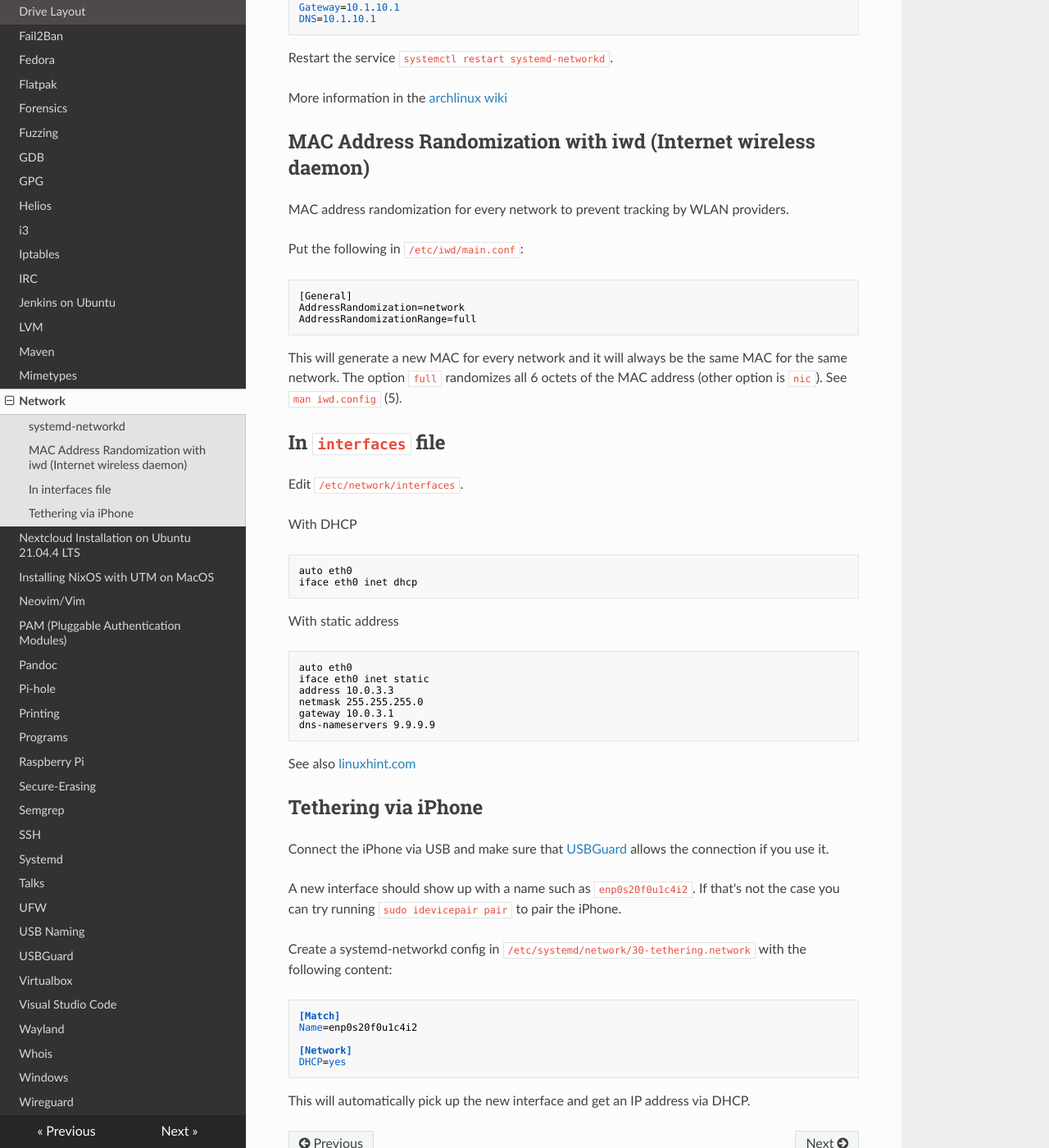
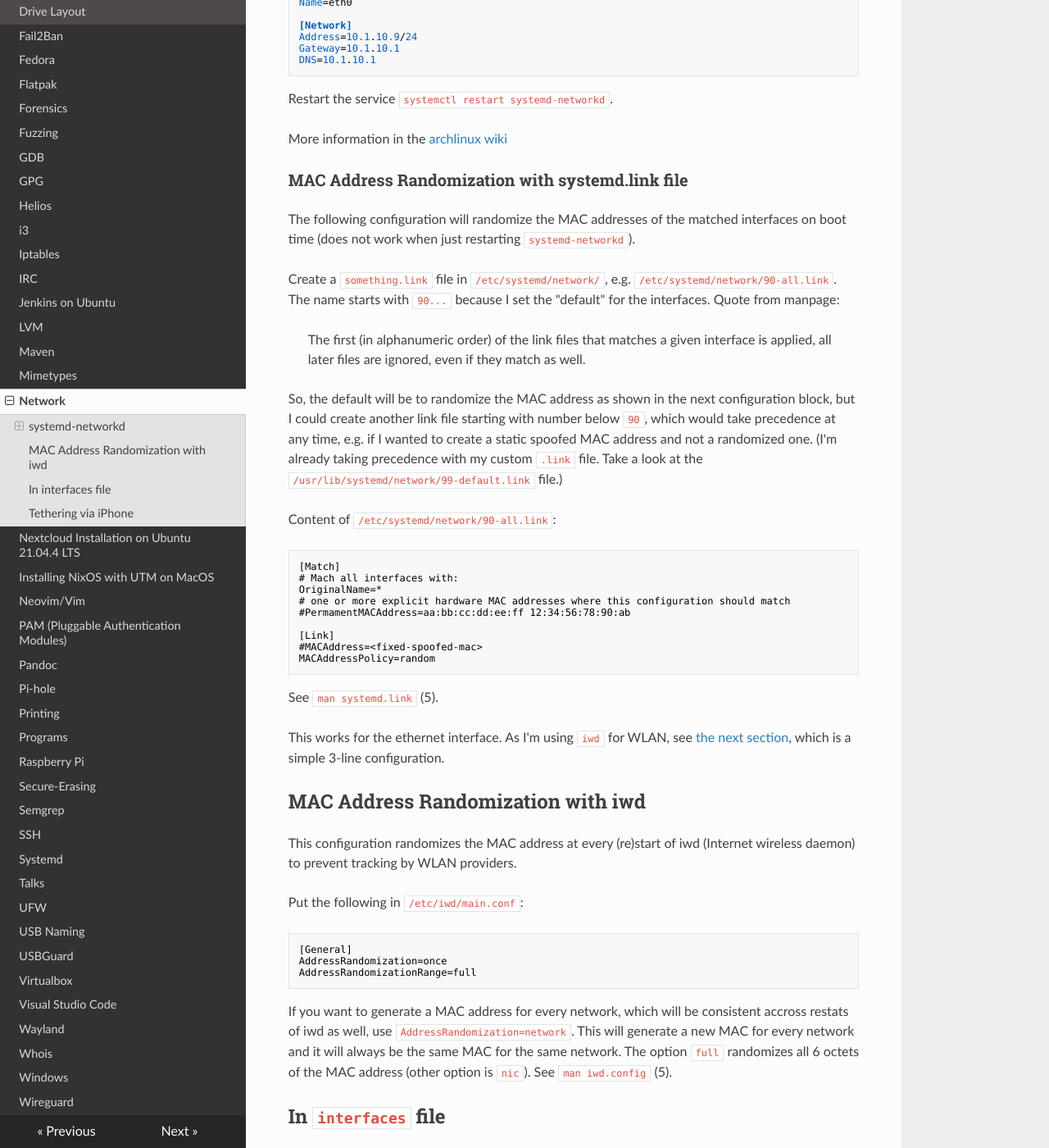
Before and after one commit to Maaxxs/wiki, an MkDocs documentation site: the page built from docs/network.md, in a window 1280 px wide and 1400 px high, scrolled down 680 px. Shown: the whole window at 82% size. Built offline with MkDocs 1.6.1, drawn with Linux system fonts in a browser that asks for light colours; nearby versions of some CDN libraries; some of the changed text lies outside the part shown.

Commit message:
Add MAC randomization with systemd.link files.
Edit iwd MAC randomization to include randomization at every (re)start
of iwd.

````diff
--- a/docs/network.md
+++ b/docs/network.md
@@ -10,6 +10,8 @@ draft: false
 # Network
 
 ## systemd-networkd
+
+### Network Configuration
 
 Create a file named `<something>.network`, eg `20-eth0.network`, in `/etc/systemd/network/`.
 ```toml
@@ -46,19 +48,63 @@ Restart the service `systemctl restart systemd-networkd`.
 More information in the [archlinux
 wiki](https://wiki.archlinux.org/title/Systemd-networkd)
 
-## MAC Address Randomization with iwd (Internet wireless daemon)
+### MAC Address Randomization with systemd.link file
 
-MAC address randomization for every network to prevent tracking by WLAN
-providers.
+The following configuration will randomize the MAC addresses of the matched
+interfaces on boot time (does not work when just restarting
+`systemd-networkd`).
+
+Create a `something.link` file in `/etc/systemd/network/`, e.g.
+`/etc/systemd/network/90-all.link`. The name starts with `90...` because I set
+the "default" for the interfaces. Quote from manpage:
+
+> The first (in alphanumeric order) of the link files that matches a
+> given interface is applied, all later files are ignored, even if they
+> match as well.
+
+So, the default will be to randomize the MAC address as shown in the next
+configuration block, but I could create another link file starting with number
+below `90`, which would take precedence at any time, e.g. if I wanted to create
+a static spoofed MAC address and not a randomized one. (I'm already taking
+precedence with my custom `.link` file. Take a look at the
+`/usr/lib/systemd/network/99-default.link` file.)
+
+Content of `/etc/systemd/network/90-all.link`:
+
+```conf
+[Match]
+# Mach all interfaces with:
+OriginalName=*
+# one or more explicit hardware MAC addresses where this configuration should match
+#PermamentMACAddress=aa:bb:cc:dd:ee:ff 12:34:56:78:90:ab
+
+[Link]
+#MACAddress=<fixed-spoofed-mac>
+MACAddressPolicy=random
+```
+
+See `man systemd.link` (5).
+
+This works for the ethernet interface. As I'm using `iwd` for WLAN, see [the
+next section](#mac-address-randomization-with-iwd), which is a simple 3-line
+configuration.
+
+
+## MAC Address Randomization with iwd
+
+This configuration randomizes the MAC address at every (re)start of iwd
+(Internet wireless daemon) to prevent tracking by WLAN providers.
 
 Put the following in `/etc/iwd/main.conf`:
 
 ```conf
 [General]
-AddressRandomization=network
+AddressRandomization=once
 AddressRandomizationRange=full
 ```
 
+If you want to generate a MAC address for every network, which will be
+consistent accross restats of iwd as well, use `AddressRandomization=network`.
 This will generate a new MAC for every network and it will always be the same
 MAC for the same network. The option `full` randomizes all 6 octets of the MAC
 address (other option is `nic`). See `man iwd.config` (5).
````
